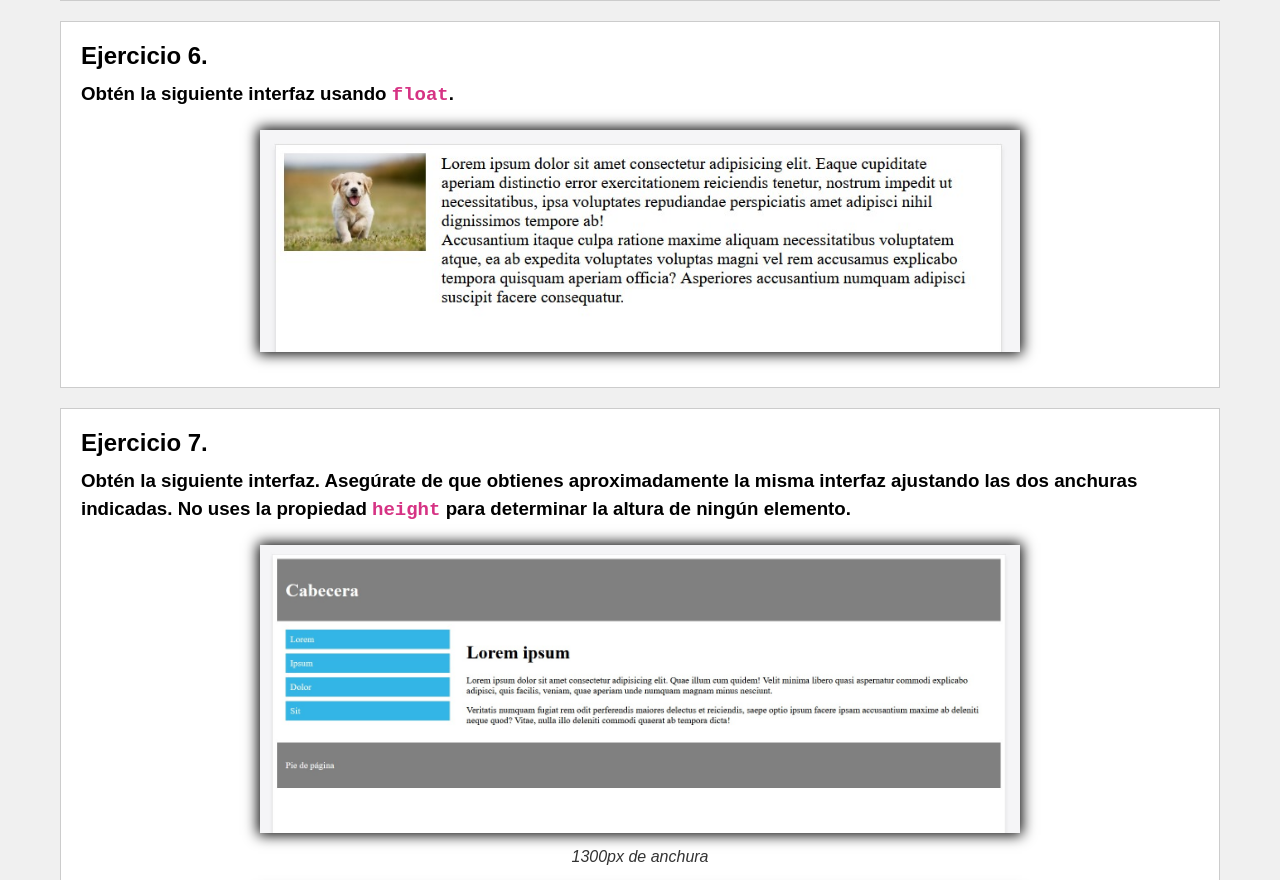
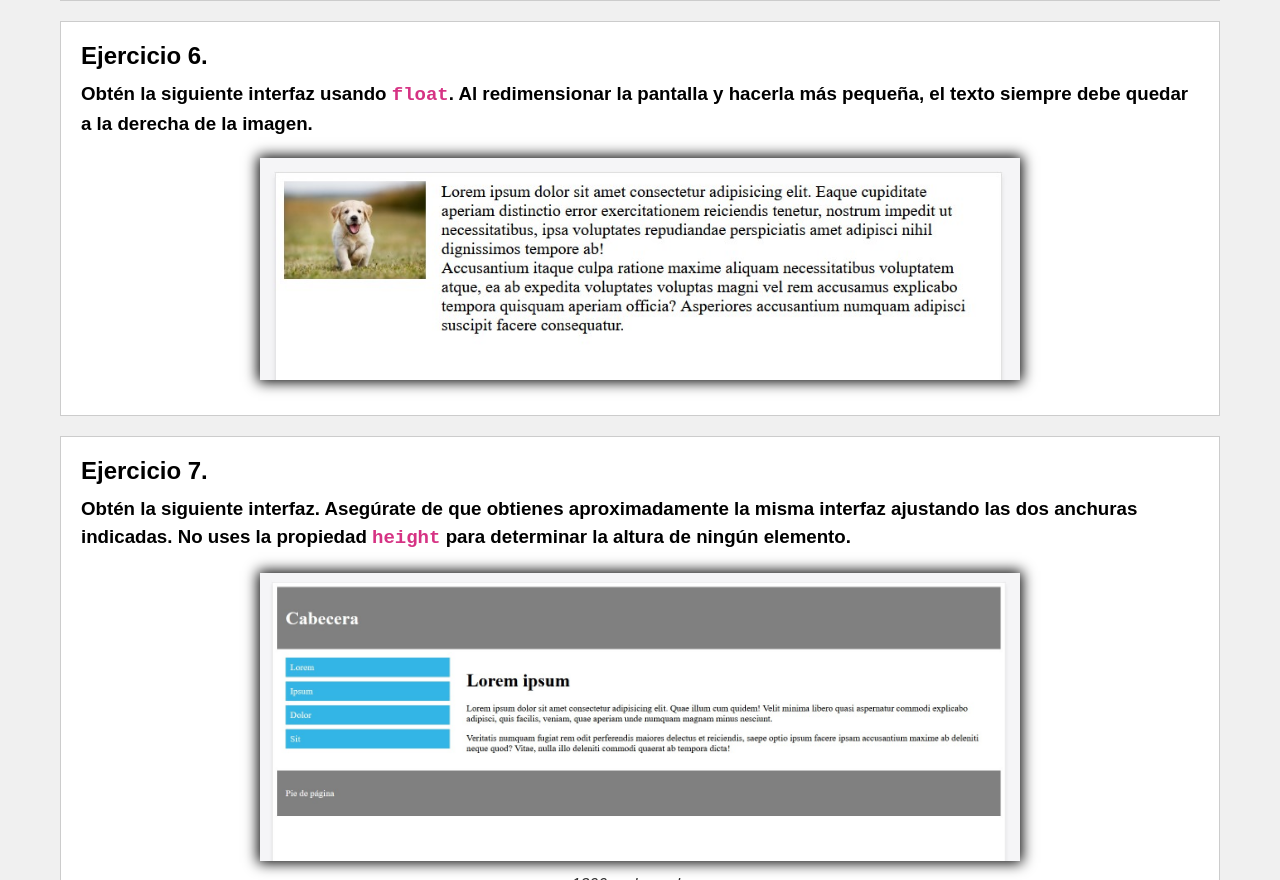
Before and after one commit to AlvarocsED/DIW-2023-24, a plain HTML site: page 1. HTML-CSS/1. HTML-CSS. 11. Ejercicios float y clear/1.HTML-CSS.10.Ejercicios-float-y-clear.html in a window 1280 px wide. Shown: the part 2614-3494 px from the top of the page. Drawn offline with Linux system fonts and the light colour scheme.

Commit message:
Mejorado el enunciado del ej. 6

```diff
--- a/1. HTML-CSS/1. HTML-CSS. 11. Ejercicios float y clear/1.HTML-CSS.10.Ejercicios-float-y-clear.html
+++ b/1. HTML-CSS/1. HTML-CSS. 11. Ejercicios float y clear/1.HTML-CSS.10.Ejercicios-float-y-clear.html
@@ -90,7 +90,7 @@
 
       <section id="ejercicio6" class="ejercicio">
         <h2>Ejercicio 6.</h2>
-        <h3>Obtén la siguiente interfaz usando <code class="inline-code">float</code>.</h3>
+        <h3>Obtén la siguiente interfaz usando <code class="inline-code">float</code>. Al redimensionar la pantalla y hacerla más pequeña, el texto siempre debe quedar a la derecha de la imagen.</h3>
 
         <img class="img-centered max-760px" src="img/img-ej-6.jpg" alt="Layout ejercicio 6">
       </section>
```
